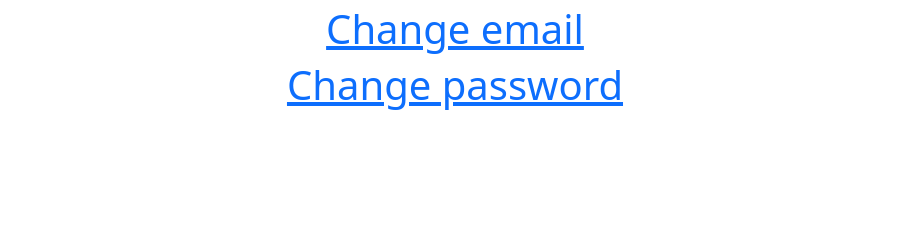
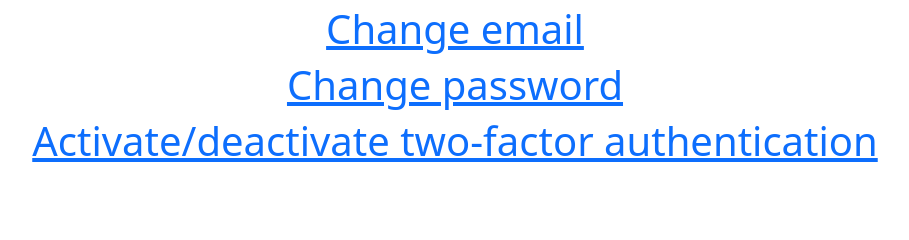
Before and after one commit to NikolayBaskakov/Bulletin_Board, a Django app: template Bulletin_board/templates/profile.html in a window 1280 px wide. Shown: the part 211-451 px from the top of the page, without its empty margins (185-1094 px from the left). Run offline with Django 3.2, Linux system fonts and the light colour scheme; the template is opened without the code that fills it, so the values that code supplies are empty; some libraries are stand-ins or nearby versions.

Commit message:
add link for 2fa

```diff
--- a/Bulletin_board/templates/profile.html
+++ b/Bulletin_board/templates/profile.html
@@ -31,4 +31,5 @@
     <h1>Email: {{ user.email}}</h1>
     <h1><a href="/accounts/email">Change email</a></h1>
     <h1><a href="/accounts/password/change">Change password</a></h1>
+    <h1><a href="/accounts/2fa">Activate/deactivate two-factor authentication</a></h1>
 {% endblock content %}
```
